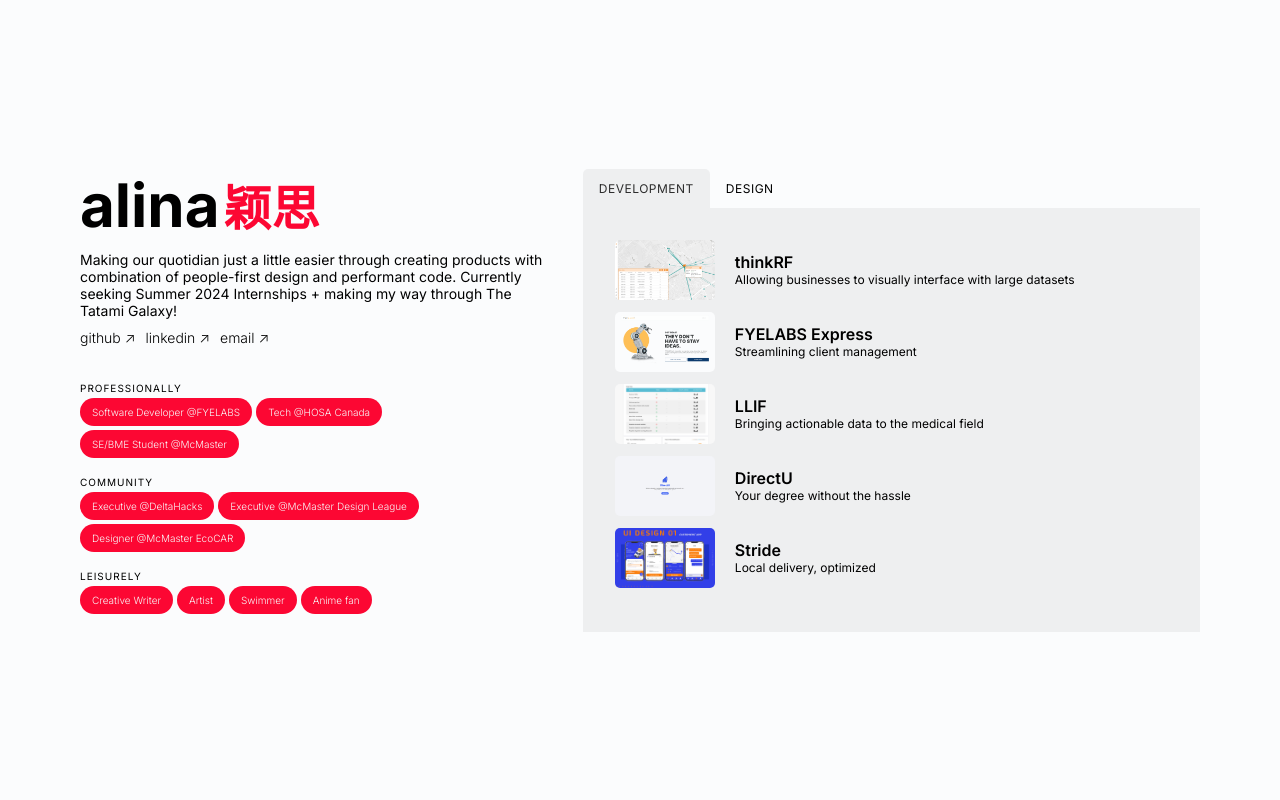
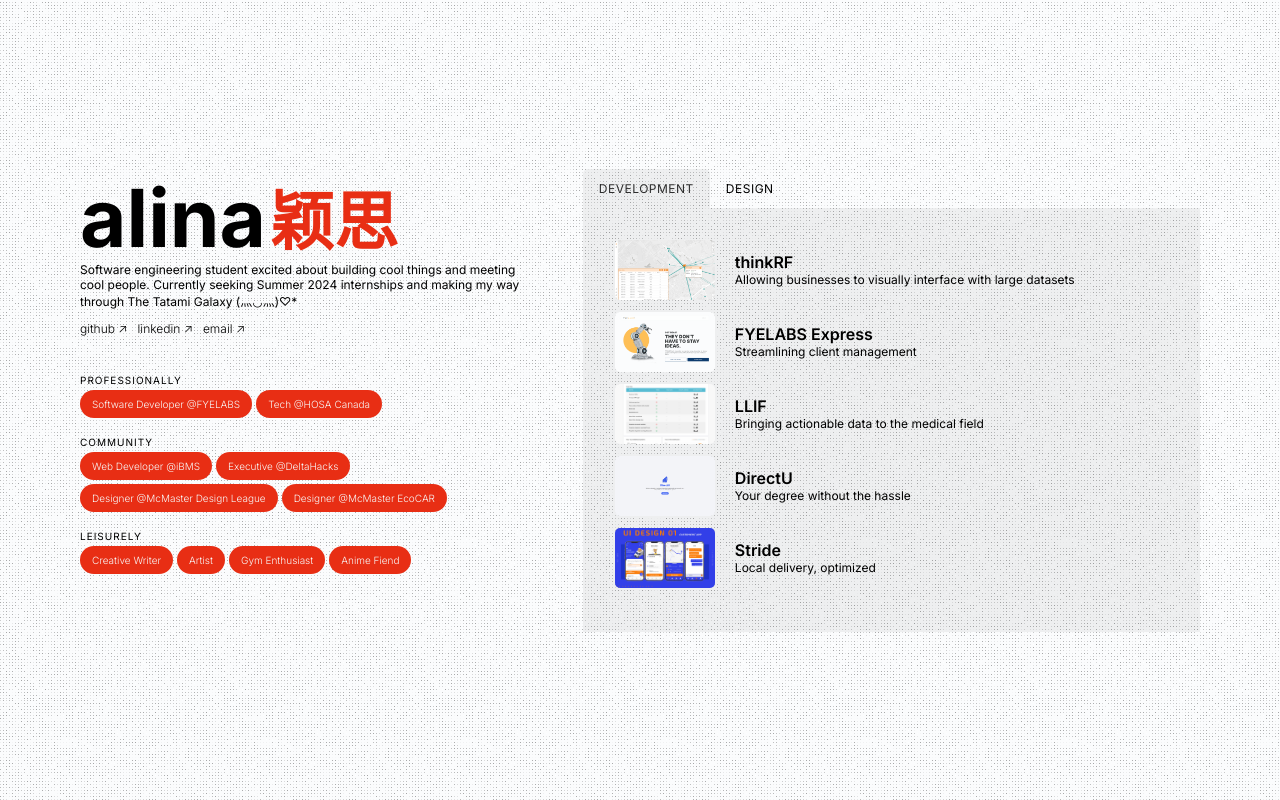
Before and after one commit to charcoalyy/portfolio, a React (Vite) app: page / in a window 1280 px wide. Built offline with nearby package versions, Linux system fonts and the light colour scheme.

Commit message:
visual update

```diff
--- a/src/components/constants/about.ts
+++ b/src/components/constants/about.ts
@@ -1,17 +1,11 @@
 export const about = {
-  para1:
-    "Making our quotidian just a little easier through creating products with combination of people-first design and performant code. Currently seeking Summer 2024 Internships + making my way through The Tatami Galaxy!",
-  para2:
-    "Currently seeking Summer 2024 Internships + making my way through The Tatami Galaxy",
-  professional: [
-    "Software Developer @FYELABS",
-    "Tech @HOSA Canada",
-    "SE/BME Student @McMaster",
-  ],
+  bio: "Software engineering student excited about building cool things and meeting cool people. Currently seeking Summer 2024 internships and making my way through The Tatami Galaxy (⺣◡⺣)♡*",
+  professional: ["Software Developer @FYELABS", "Tech @HOSA Canada"],
   community: [
+    "Web Developer @iBMS",
     "Executive @DeltaHacks",
-    "Executive @McMaster Design League",
+    "Designer @McMaster Design League",
     "Designer @McMaster EcoCAR",
   ],
-  leisurely: ["Creative Writer", "Artist", "Swimmer", "Anime fan"],
+  leisurely: ["Creative Writer", "Artist", "Gym Enthusiast", "Anime Fiend"],
 };
--- a/src/components/layouts/styles.module.scss
+++ b/src/components/layouts/styles.module.scss
@@ -12,7 +12,6 @@
   button {
     background-color: rgba(255, 255, 255, 0.5);
     color: white;
-    transition: all 0.3s ease;
     border: none;
     outline: none;
     box-shadow: none;
--- a/src/components/molecules/styles.module.scss
+++ b/src/components/molecules/styles.module.scss
@@ -32,7 +32,6 @@
   gap: 20px;
   height: 60px;
   cursor: pointer;
-  transition: all 0.3s;
 
   img {
     height: 60px;
@@ -94,10 +93,9 @@
     font-weight: 300;
     padding: 8px 12px;
     border-radius: 24px;
-    transition: all 0.3s;
 
     &:hover {
-      opacity: 0.75;
+      background-color: $dark-color;
     }
   }
 }
@@ -105,7 +103,6 @@
 // for back
 .backButton {
   cursor: pointer;
-  transition: all 0.3s ease;
   &:hover {
     opacity: 0.75;
   }
--- a/src/components/organisms/About.tsx
+++ b/src/components/organisms/About.tsx
@@ -10,7 +10,7 @@
         <h1>alina</h1>
         <h2>颖思</h2>
       </div>
-      <p>{about.para1}</p>
+      <p>{about.bio}</p>
       <div className={styles.socials}>
         {socials.map((link) => (
           <a
--- a/src/components/organisms/styles.module.scss
+++ b/src/components/organisms/styles.module.scss
@@ -1,4 +1,8 @@
 @import "../../styles/variables.module.scss";
+
+p {
+  font-size: 12px;
+}
 
 // for slider
 .sliderContainer {
@@ -54,23 +58,20 @@
 .about {
   display: flex;
   flex-direction: column;
-  gap: 10px;
-
-  p {
-    font-size: 14px;
-  }
+  gap: 12px;
 
   .title {
     display: flex;
     align-items: center;
     gap: 4px;
+    margin-bottom: -16px;
 
     h1 {
-      font-size: 60px;
+      font-size: 80px;
     }
 
     h2 {
-      font-size: 48px;
+      font-size: 64px;
       color: $primary-color;
     }
   }
@@ -79,12 +80,11 @@
     display: flex;
     gap: 10px;
     font-weight: 300;
-    font-size: 14px;
+    font-size: 12px;
 
     a {
       text-decoration: none;
       color: inherit;
-      transition: all 0.3s ease;
 
       &:hover {
         color: $primary-color;
--- a/src/components/pages/styles.module.scss
+++ b/src/components/pages/styles.module.scss
@@ -9,6 +9,8 @@
   height: 100vh;
   width: 100vw;
   box-sizing: border-box;
+
+  background: url("/noise.png") center center repeat;
 }
 
 // for landing
--- a/src/styles/variables.module.scss
+++ b/src/styles/variables.module.scss
@@ -1,6 +1,6 @@
 $dark-color: #2c2c2c;
 $grey-50: #e3e3e3;
 $white-color: #f8f8f8;
-$primary-color: #fc0733;
+$primary-color: #e82e14; // #1930ff
 $primary-50: #f9aeb3;
 $primary-25: #f9dadb;
```
Also changed, not shown: public/noise.png (added).
